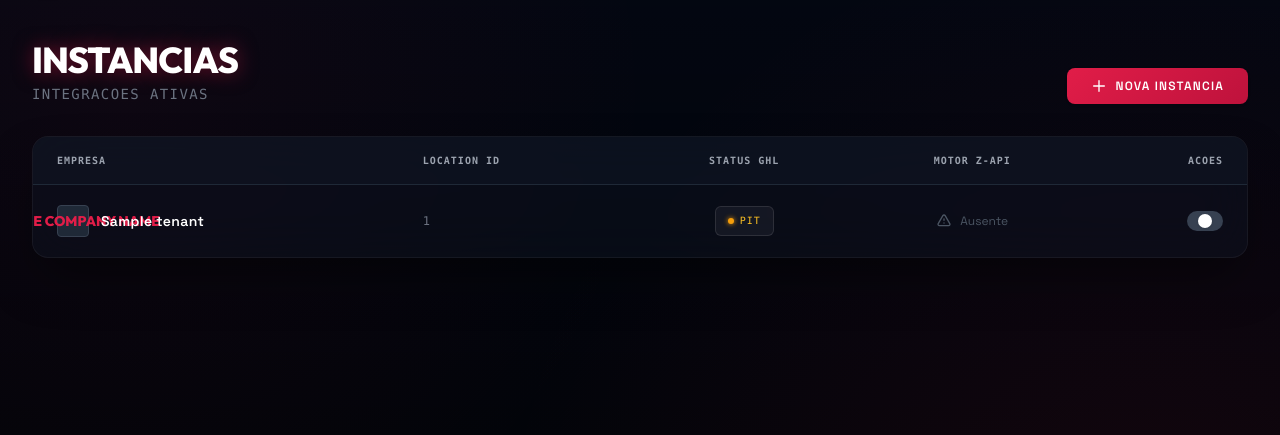
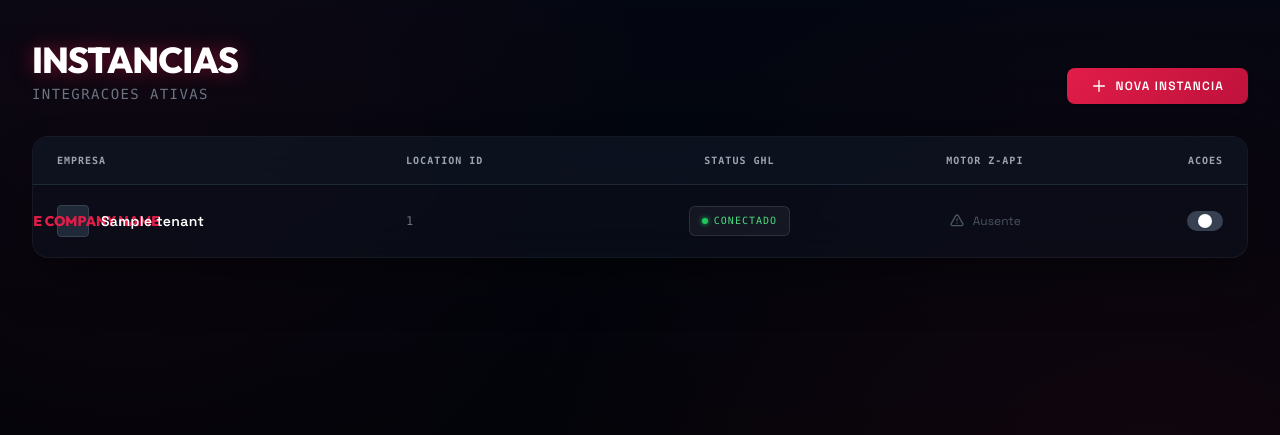
Before and after one commit to Eiai-Solutions/AxenWP, a FastAPI app: template web/templates/dashboard.html in a window 1280 px wide. Shown: the part 65-500 px from the top of the page. Run offline with FastAPI, Linux system fonts and the light colour scheme; the template is opened without the code that fills it: most values are stand-ins (such as "Sample title", 1, 10 or a date in 2020); parts of the project's set-up code (start-up, migrations or seed data) failed here and were passed over; some libraries are stand-ins or nearby versions.

Commit message:
refactor(ui): simplify GHL status column to Conectado/Desconectado
Status column now shows only two binary states instead of multiple
labels (PIT, SOMENTE WP, SINCRONIZADO, OFFLINE). Connection method
is preserved in the tooltip (hover to see OAuth vs PIT).

Co-Authored-By: Claude Opus 4.6 (1M context) <noreply@anthropic.com>

```diff
--- a/web/templates/dashboard.html
+++ b/web/templates/dashboard.html
@@ -1995,28 +1995,32 @@
                                 {{ tenant.location_id }}
                             </td>
                             <td class="px-6 py-5 text-center">
-                                {% if tenant.mode == 'whatsapp_only' %}
+                                {% if tenant.mode == 'whatsapp_only' and not tenant.pit_token and not tenant.client_id %}
                                 <span
-                                    class="status-badge text-purple-400 py-1 px-3 rounded-md text-[10px] uppercase tracking-widest inline-flex items-center gap-1.5 font-mono">
-                                    <span class="w-1.5 h-1.5 rounded-full bg-purple-500 shadow-[0_0_5px_#a855f7]"></span>
-                                    Somente WP
+                                    class="status-badge text-gray-500 py-1 px-3 rounded-md text-[10px] uppercase tracking-widest inline-flex items-center gap-1.5 font-mono">
+                                    <span class="w-1.5 h-1.5 rounded-full bg-gray-600"></span>
+                                    Desconectado
                                 </span>
                                 {% elif tenant.pit_token %}
                                 <span
-                                    class="status-badge text-amber-400 py-1 px-3 rounded-md text-[10px] uppercase tracking-widest inline-flex items-center gap-1.5 font-mono">
-                                    <span class="w-1.5 h-1.5 rounded-full bg-amber-500 shadow-[0_0_5px_#f59e0b]"></span>
-                                    PIT
+                                    class="status-badge text-green-400 py-1 px-3 rounded-md text-[10px] uppercase tracking-widest inline-flex items-center gap-1.5 font-mono"
+                                    title="Conectado via PIT">
+                                    <span class="w-1.5 h-1.5 rounded-full bg-green-500 shadow-[0_0_5px_#22c55e]"></span>
+                                    Conectado
                                 </span>
                                 {% elif tenant.is_token_expired %}
                                 <span
-                                    class="status-badge text-red-400 py-1 px-3 rounded-md text-[10px] uppercase tracking-widest inline-flex items-center gap-1.5 font-mono">
-                                    <span class="w-1.5 h-1.5 rounded-full bg-red-500 animate-pulse"></span> Offline
+                                    class="status-badge text-red-400 py-1 px-3 rounded-md text-[10px] uppercase tracking-widest inline-flex items-center gap-1.5 font-mono"
+                                    title="Token OAuth expirado — reconectar CRM">
+                                    <span class="w-1.5 h-1.5 rounded-full bg-red-500 animate-pulse"></span>
+                                    Desconectado
                                 </span>
                                 {% else %}
                                 <span
-                                    class="status-badge text-green-400 py-1 px-3 rounded-md text-[10px] uppercase tracking-widest inline-flex items-center gap-1.5 font-mono">
+                                    class="status-badge text-green-400 py-1 px-3 rounded-md text-[10px] uppercase tracking-widest inline-flex items-center gap-1.5 font-mono"
+                                    title="Conectado via OAuth">
                                     <span class="w-1.5 h-1.5 rounded-full bg-green-500 shadow-[0_0_5px_#22c55e]"></span>
-                                    Sincronizado
+                                    Conectado
                                 </span>
                                 {% endif %}
                             </td>
```
